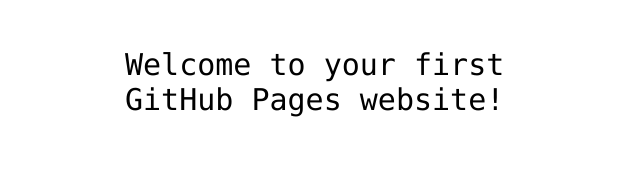
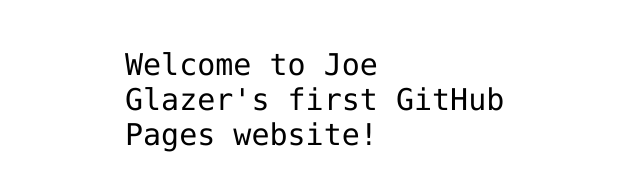
Before and after one commit to J-Glazer/hello-world, a plain HTML site: page index.html in a window 1280 px wide. Shown: the part 341-532 px from the top of the page, without its empty margins (315-955 px from the left). Drawn offline with Linux system fonts and the light colour scheme.

Commit message:
Update index.html
added Name to site

```diff
--- a/index.html
+++ b/index.html
@@ -12,7 +12,7 @@
 <img src="https://octodex.github.com/images/daftpunktocat-thomas.gif" id="octocat" alt="octocat-gif" />
 
 <!-- Change this code here by copy and pasting your template on line 15 -->
-<p>Welcome to your first GitHub Pages website!</p>
+<p>Welcome to Joe Glazer's first GitHub Pages website!</p>
 
 </body>
 </html>
```
